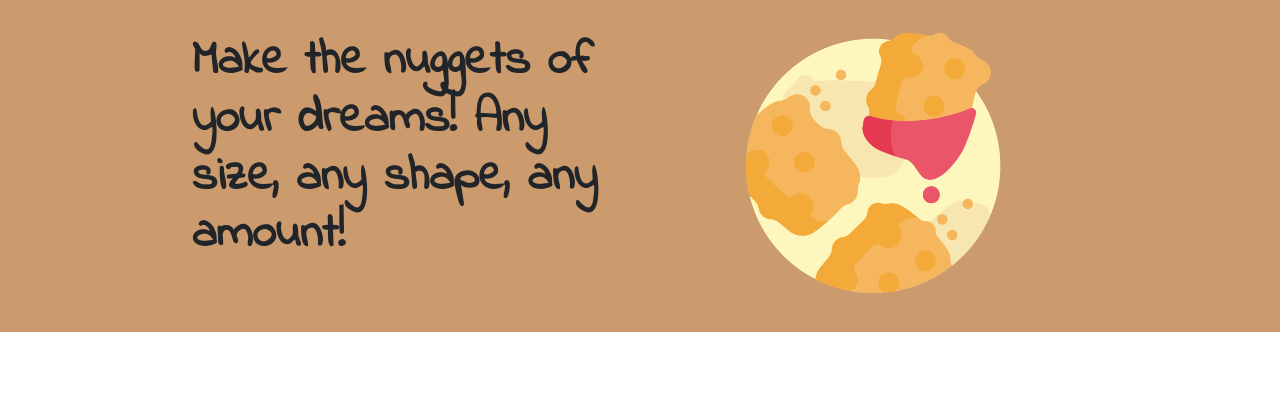
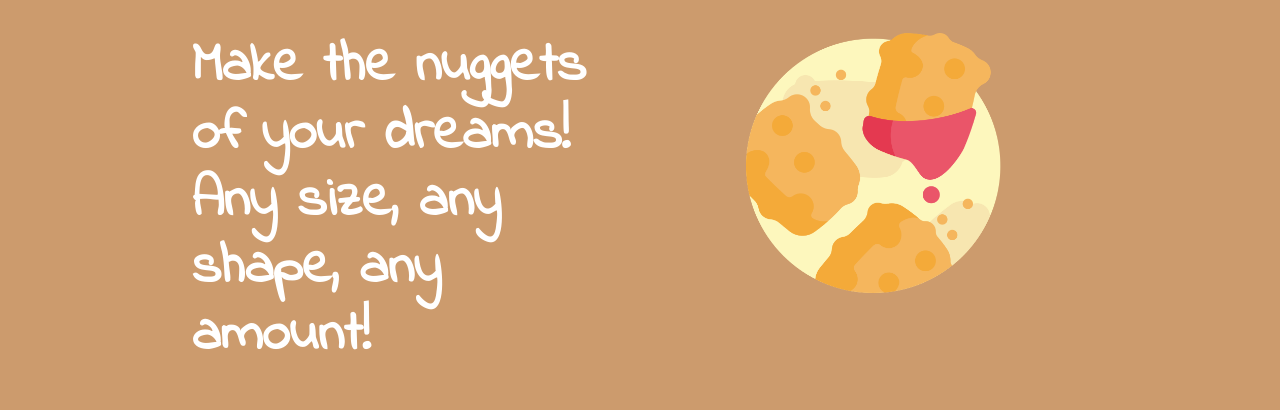
Before and after one commit to michael-dickens/nugget_land_page, a plain HTML site: page index.html in a window 1280 px wide. Shown: the part 111-521 px from the top of the page. Drawn offline with nearby package versions, Linux system fonts and the light colour scheme.

Commit message:
Update styles.css

```diff
--- a/css/styles.css
+++ b/css/styles.css
@@ -1,3 +1,8 @@
+/* Color Pallette
+#CC9B6D  Golden Brown
+#F1CA89  Lighter Brown
+*/
+
 /* Global Elements */
 .container-fluid{
     padding: 3% 15%;
@@ -9,7 +14,8 @@ body{
 
 h1{
     font-weight: bolder;
-    font-size: 3rem;
+    font-size: 3.5rem;
+    color: white;
 }
 /* Navigation Bar */
 .navbar{
```
